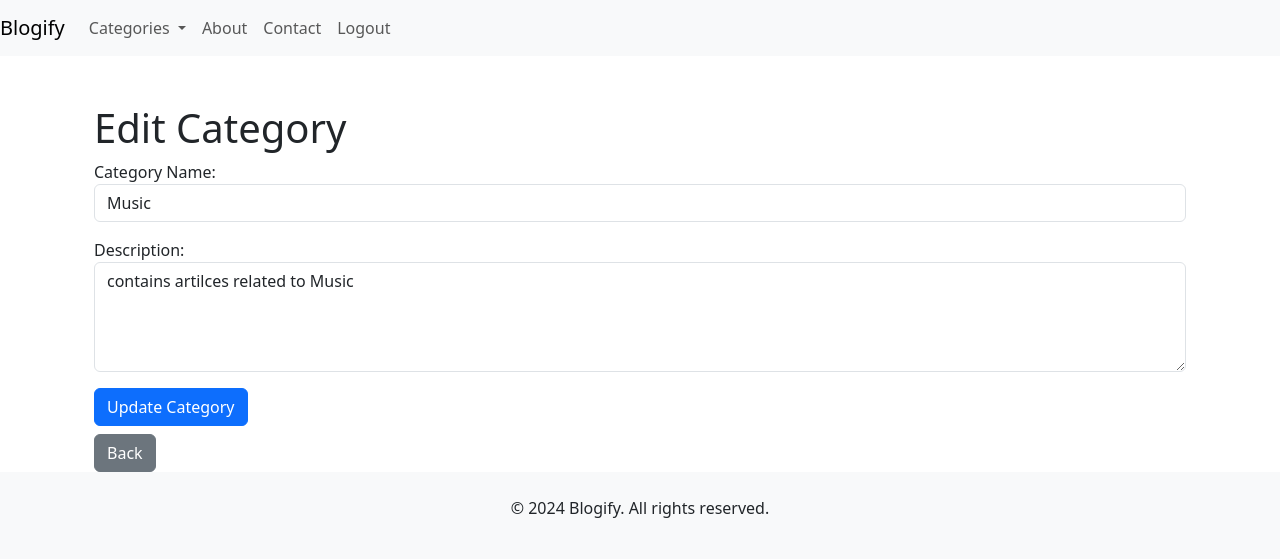
After one commit to nishanlimbuchemjong/Blogify-Python-Django, a Django app: page /Users/categories/3/edit/ in a window 1280 px wide. The commit adds this page. Shown: the top 559 px of the page. Run offline with Django 5.2, Linux system fonts and the light colour scheme; a user stored in the database is signed in; data comes from the database, SQL or seed files in the repository; both versions use the stored data as it was after the commit.

Commit message:
[add] Category Edit functionality added

```diff
--- a/User/templates/admin/admin_category_list.html
+++ b/User/templates/admin/admin_category_list.html
@@ -6,7 +6,7 @@
     <h1>All Category</h1>
     <ul>
         {% for category in categories %}
-            <li><a href="{% url 'admin_category_post' category.id %}">{{ category.name }}</a></li>
+            <li><a href="{% url 'admin_category_post' category.id %}">{{ category.name }}</a> <a href="{% url 'edit_category' category.id %}" class="btn btn-primary btn-sm">Edit</a></li>
         {% endfor %}
     </ul>
 
--- /dev/null
+++ b/User/templates/admin/edit_category.html
@@ -0,0 +1,13 @@
+{% extends 'admin/admin_base.html' %}
+
+{% block content %}
+<div class="container mt-5">
+    <h1>Edit Category</h1>
+    <form method="POST">
+        {% csrf_token %}
+        {{ form.as_p }}  <!-- This will display the category title and description fields automatically -->
+        <button type="submit" class="btn btn-primary">Update Category</button>
+    </form>
+    <a href="{% url 'admin_category_list' %}" class="btn btn-secondary mt-2">Back</a>
+</div>
+{% endblock %}
--- a/User/urls.py
+++ b/User/urls.py
@@ -29,5 +29,5 @@ urlpatterns = [
     path('categories/', views.AdminCategoryList, name='admin_category_list'),
     path('category/add', views.AddCategory, name='add_user_category'),
     path('categories/<int:category_id>/', views.AdminCategoryPosts, name='admin_category_post'),
-
+    path('categories/<int:category_id>/edit/', views.EditCategory, name='edit_category'),
 ]
--- a/User/views.py
+++ b/User/views.py
@@ -265,3 +265,35 @@ def AddCategory(request):
     else:
         form = CategoryForm()
     return render(request, 'admin/add_category_list.html', { 'form': form})
+
+# @login_required
+# def EditCategory(request, category_id):
+#     category = get_object_or_404(Category, id=category_id, author=request.user)  # Fetch Category, not Post
+#     if request.method == 'POST':
+#         form = CategoryForm(request.POST, instance=category)
+#         if form.is_valid():
+#             form.save()
+#             messages.success(request, "Category updated successfully!")
+#             return redirect('admin_category_list')
+#     else:
+#         form = CategoryForm(instance=category)
+#     return render(request, 'admin/edit_category.html', {'form': form, 'category': category})
+@login_required
+def EditCategory(request, category_id):
+    # Fetch the category using the provided ID
+    category = get_object_or_404(Category, id=category_id)
+
+    if request.method == 'POST':
+        # Create a form instance with the POST data and the category instance
+        form = CategoryForm(request.POST, instance=category)
+
+        if form.is_valid():
+            # Save the form if it's valid
+            form.save()
+            messages.success(request, "Category updated successfully!")
+            return redirect('admin_category_list')  # Redirect to category list after update
+    else:
+        # Pre-fill the form with the current category details
+        form = CategoryForm(instance=category)
+
+    return render(request, 'admin/edit_category.html', {'form': form, 'category': category})
```
Also changed, not shown: db.sqlite3.
